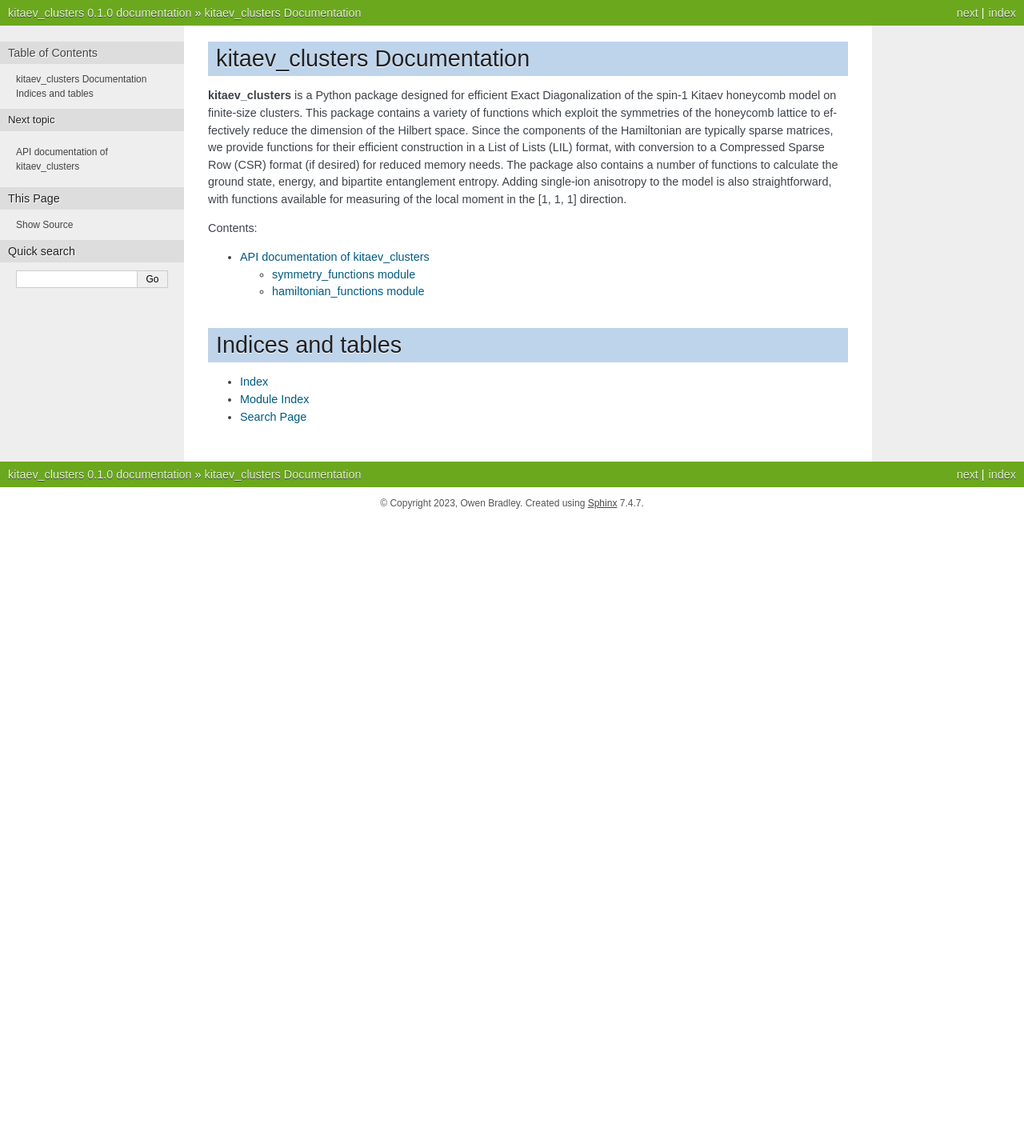
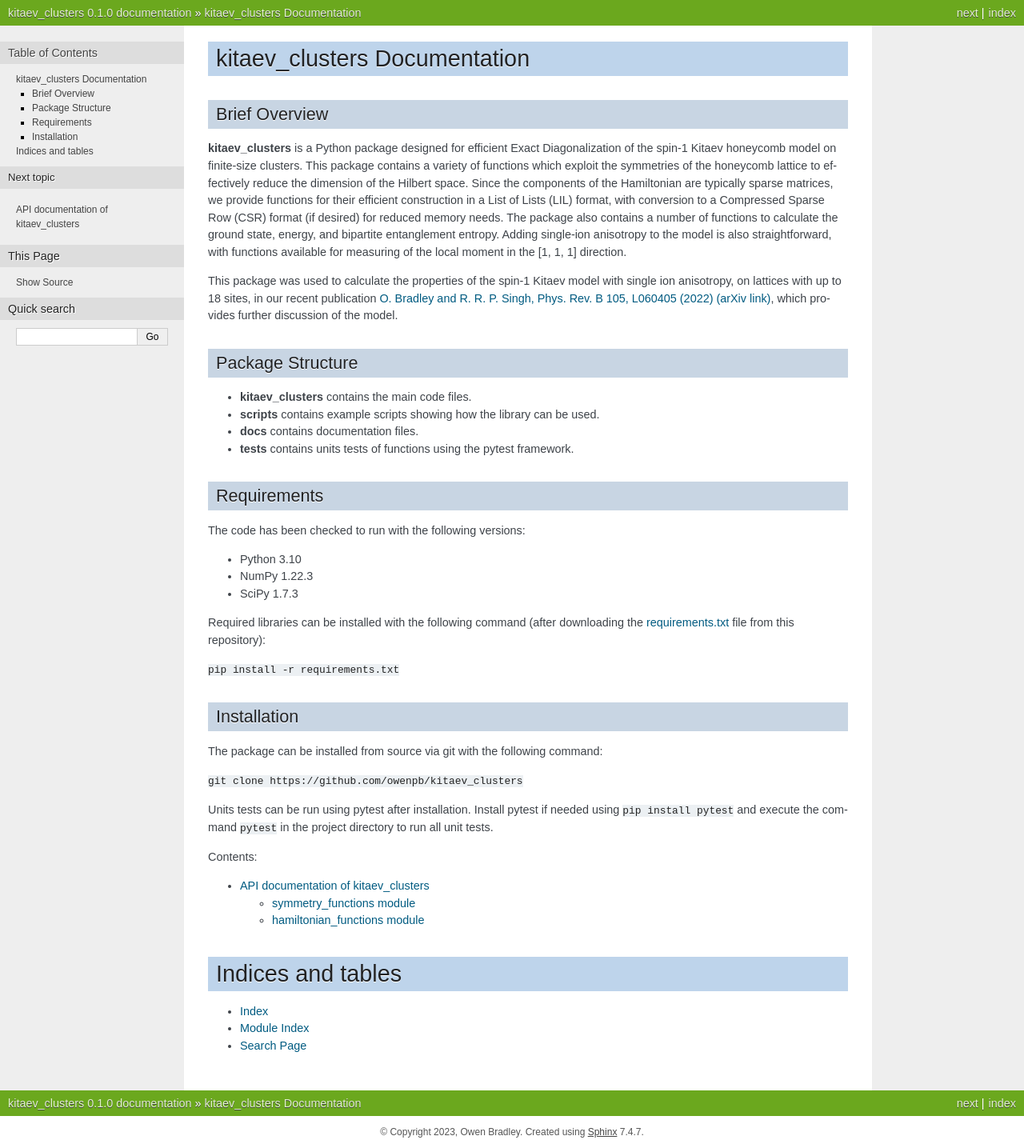
Before and after one commit to owenpb/kitaev_clusters, a Sphinx documentation site: the page built from docs/source/index.rst, in a window 1280 px wide. Shown: the whole page at 80% size. Built offline with Sphinx 7.4.7, drawn with Linux system fonts in a browser that asks for light colours; before the commit the page ends 900 px from its top, so only the background shows below that.

Commit message:
Updated docs homepage

```diff
--- a/docs/source/api_doc.rst
+++ b/docs/source/api_doc.rst
@@ -6,11 +6,9 @@ symmetry_functions module
 
 .. automodule:: kitaev_clusters.symmetry_functions
    :members:
-   :noindex:
 
 hamiltonian_functions module
 -------------------------
 
 .. automodule:: kitaev_clusters.hamiltonian_functions
    :members:
-   :noindex:
--- a/docs/source/index.rst
+++ b/docs/source/index.rst
@@ -6,11 +6,44 @@
 kitaev_clusters Documentation
 ==========================================
 
+Brief Overview
+-----------------
+
 **kitaev_clusters** is a Python package designed for efficient Exact Diagonalization of the spin-1 Kitaev honeycomb model on finite-size clusters.
 This package contains a variety of functions which exploit the symmetries of the honeycomb lattice to effectively reduce the dimension of the Hilbert space.
 Since the components of the Hamiltonian are typically sparse matrices, we provide functions for their efficient construction in a List of Lists (LIL) format, with conversion to a Compressed Sparse Row (CSR) format (if desired) for reduced memory needs.
 The package also contains a number of functions to calculate the ground state, energy, and bipartite entanglement entropy.
 Adding single-ion anisotropy to the model is also straightforward, with functions available for measuring of the local moment in the [1, 1, 1] direction.
+
+This package was used to calculate the properties of the spin-1 Kitaev model with single ion anisotropy, on lattices with up to 18 sites, in our recent publication
+`O. Bradley and R. R. P. Singh, Phys. Rev. B 105, L060405 (2022) <https://journals.aps.org/prb/abstract/10.1103/PhysRevB.105.L060405>`_ `(arXiv link) <https://arxiv.org/abs/2108.05040>`_, which provides further discussion of the model.
+
+Package Structure
+-----------------
+* **kitaev_clusters** contains the main code files.
+* **scripts** contains example scripts showing how the library can be used.
+* **docs** contains documentation files.
+* **tests** contains units tests of functions using the pytest framework.
+
+Requirements
+-----------------
+The code has been checked to run with the following versions:
+
+* Python 3.10
+* NumPy 1.22.3
+* SciPy 1.7.3
+
+Required libraries can be installed with the following command (after downloading the `requirements.txt <https://github.com/owenpb/kitaev_clusters/blob/main/requirements.txt>`_ file from this repository):
+
+``pip install -r requirements.txt``
+
+Installation
+-----------------
+The package can be installed from source via git with the following command:
+
+``git clone https://github.com/owenpb/kitaev_clusters``
+
+Units tests can be run using pytest after installation. Install pytest if needed using ``pip install pytest`` and execute the command ``pytest`` in the project directory to run all unit tests.
 
 
 .. toctree::
```
